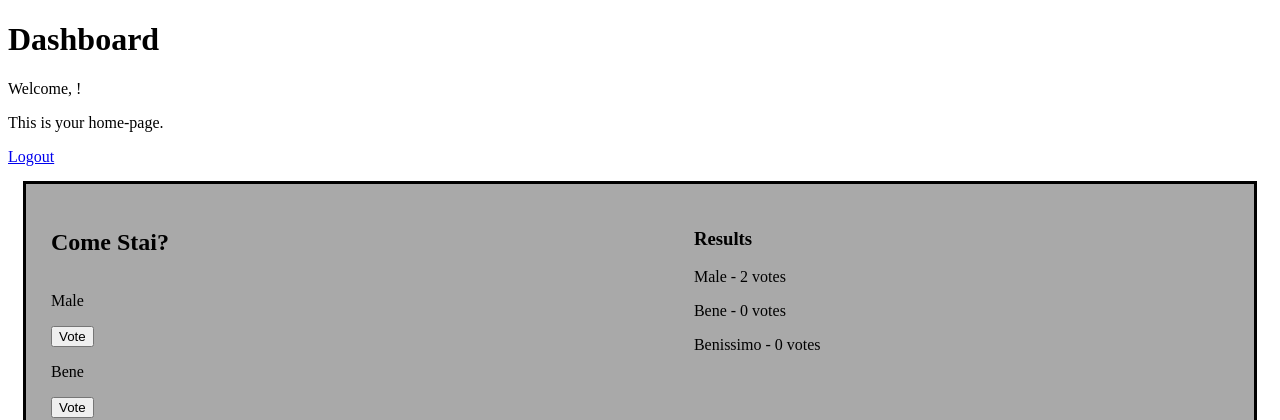
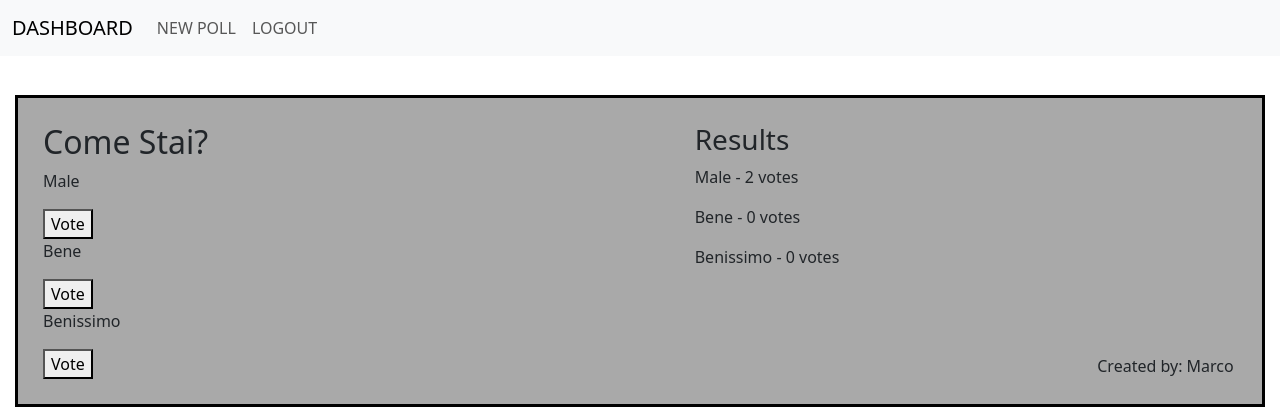
Before and after one commit to SarriM02/PPM_Project_2, a Django app: page /dashboard/ in a window 1280 px wide. Shown: the top 420 px of the page. Run offline with Django 5.2, Linux system fonts and the light colour scheme; data comes from the database, SQL or seed files in the repository; both versions use the stored data as it was after the commit; some libraries are stand-ins or nearby versions.

Commit message:
Add Navbar

```diff
--- a/PPM_App/static/Main_CSS.css
+++ b/PPM_App/static/Main_CSS.css
@@ -1,3 +1,4 @@
+
 .poll {
     display: flex;
     flex-direction: row;
--- a/PPM_App/templates/Dashboard.html
+++ b/PPM_App/templates/Dashboard.html
@@ -4,11 +4,26 @@
     <title>Dashboard</title>
     {% load static %}
     <link rel="stylesheet" type="text/css" href="{% static 'Main_CSS.css' %}"></head>
+    <link rel="stylesheet" href="{% static 'node_modules/bootstrap/dist/css/bootstrap.min.css' %}">
 <body>
-<h1>Dashboard</h1>
-<p>Welcome, {{ user.username }}!</p>
-<p>This is your home-page.</p>
-<a href="{% url 'logout' %}">Logout</a>
+<nav class="navbar navbar-expand-lg bg-body-tertiary">
+    <div class="container-fluid">
+        <a class="navbar-brand" href="#">DASHBOARD</a>
+        <button class="navbar-toggler" type="button" data-bs-toggle="collapse" data-bs-target="#navbarNavDropdown" aria-controls="navbarNavDropdown" aria-expanded="false" aria-label="Toggle navigation">
+            <span class="navbar-toggler-icon"></span>
+        </button>
+        <div class="collapse navbar-collapse" id="navbarNavDropdown">
+            <ul class="navbar-nav">
+                <li class="nav-item">
+                    <a class="nav-link" href="{% url 'create_poll' %}">NEW POLL</a>
+                </li>
+                <li class="nav-item">
+                    <a class="nav-link" href="{% url 'logout' %}">LOGOUT</a>
+                </li>
+            </ul>
+        </div>
+    </div>
+</nav>
 <br>
 {% for poll in polls %}
     <div class="poll">
@@ -53,9 +68,7 @@
     </div>
 
 {% endfor %}
-<br>
-<a href="{% url 'create_poll' %}">Create a new poll</a>
-<br>
+
 </body>
 </html>
 
--- a/PPM_Project/settings.py
+++ b/PPM_Project/settings.py
@@ -118,7 +118,7 @@ USE_TZ = True
 # https://docs.djangoproject.com/en/5.0/howto/static-files/
 
 STATIC_URL = 'static/'
-STATICFILES_DIRS = [BASE_DIR / 'PPM_App/static']
+STATICFILES_DIRS = [BASE_DIR / 'node_modules']
 # Default primary key field type
 # https://docs.djangoproject.com/en/5.0/ref/settings/#default-auto-field
 
```
Also changed, not shown: db.sqlite3.
